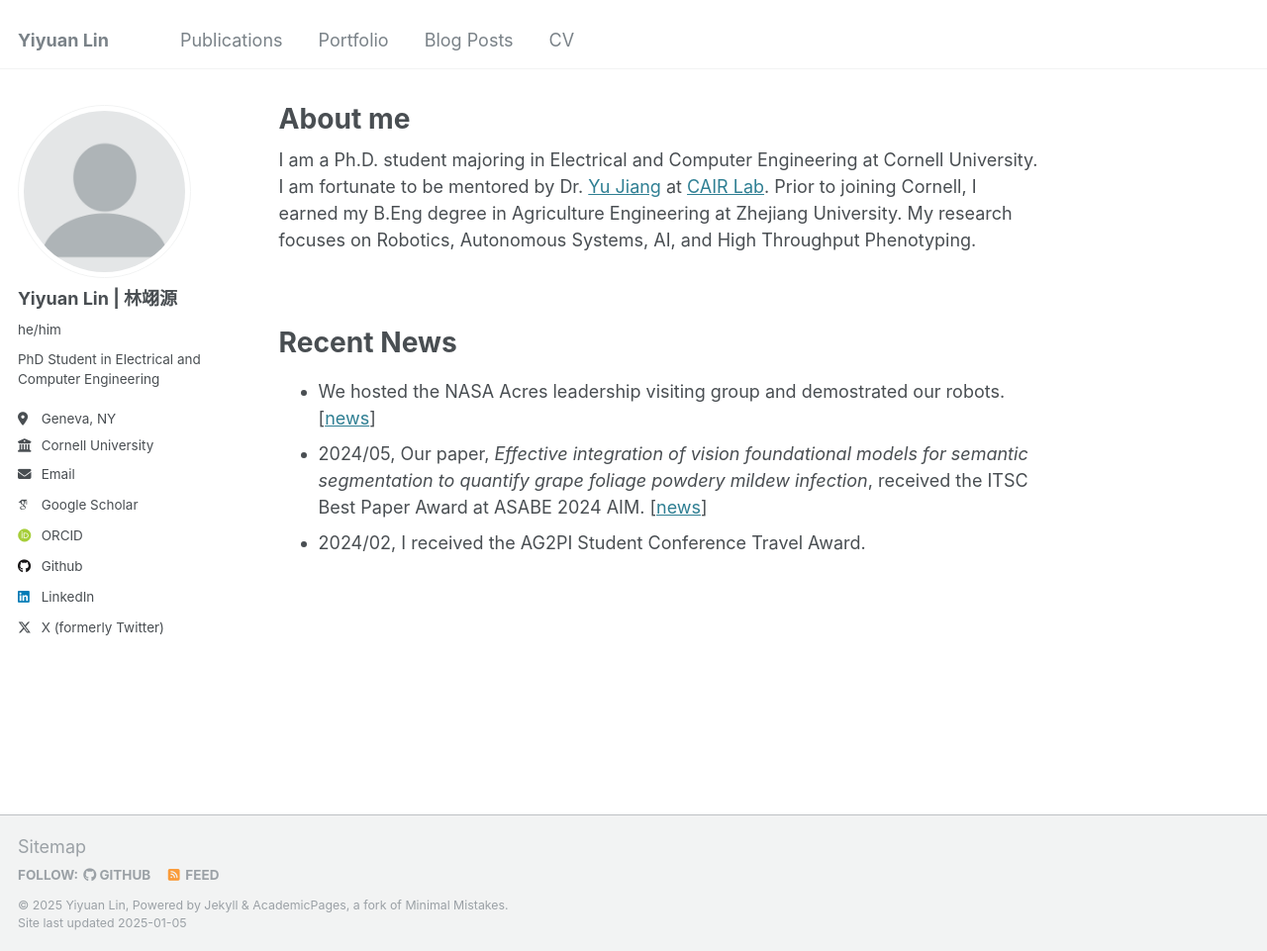
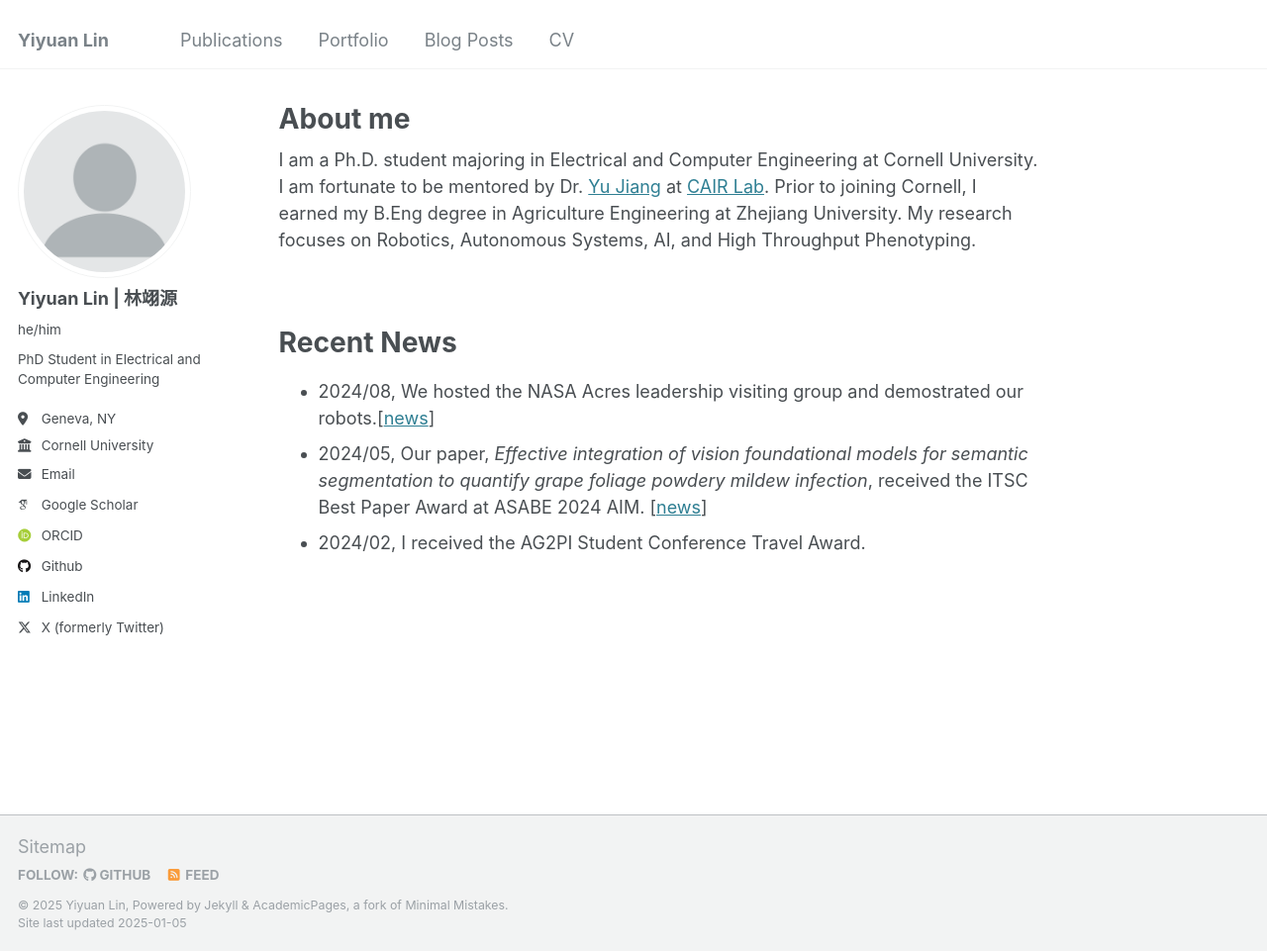
Before and after one commit to YiyuanLinXX/YiyuanLinXX.github.io, a Jekyll site: the page built from _pages/about.md, in a window 1280 px wide and 961 px high. Shown: the whole window at 99% size. Built offline with Jekyll 4.4.1, drawn with Linux system fonts in a browser that asks for light colours; some web fonts are replaced.

Commit message:
update cv

```diff
--- a/_pages/about.md
+++ b/_pages/about.md
@@ -12,6 +12,6 @@ I am a Ph.D. student majoring in Electrical and Computer Engineering at Cornell
 <br/>
 
 # Recent News
-- We hosted the NASA Acres leadership visiting group and demostrated our robots.[[news](https://news.cornell.edu/stories/2024/08/space-farm-readying-nasa-satellites-help-growers)]
+- 2024/08, We hosted the NASA Acres leadership visiting group and demostrated our robots.[[news](https://news.cornell.edu/stories/2024/08/space-farm-readying-nasa-satellites-help-growers)]
 - 2024/05, Our paper, *Effective integration of vision foundational models for semantic segmentation to quantify grape foliage powdery mildew infection*, received the ITSC Best Paper Award at ASABE 2024 AIM. [[news](https://www.asabe.org/Awards-Competitions/Paper-Awards/ITSC-Paper-Awards)]
 - 2024/02, I received the AG2PI Student Conference Travel Award.
```
